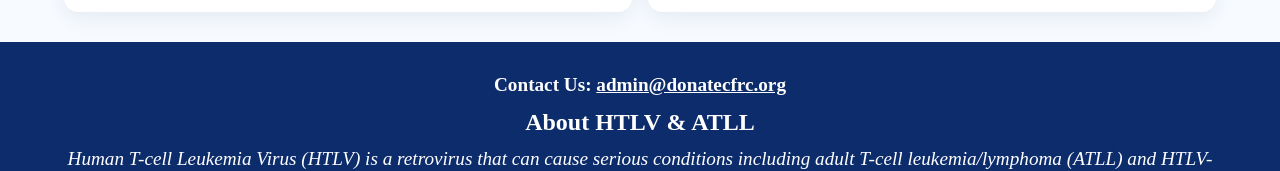
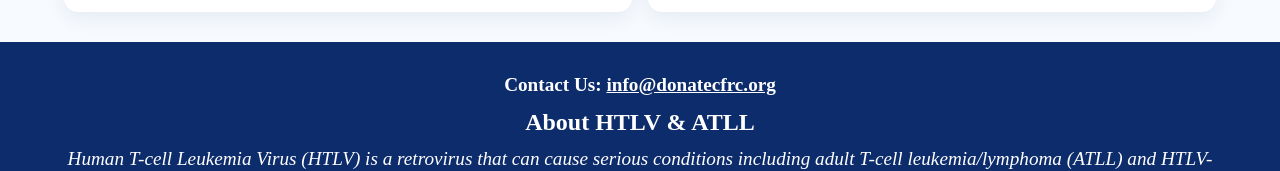
Before and after one commit to swarajtrivedi/cfrc-fundraiser, a React (Create React App) app: page / in a window 1280 px wide. Shown: the part 2483-2654 px from the top of the page. Built offline with nearby package versions, Linux system fonts and the light colour scheme.

Commit message:
info in footer

```diff
--- a/src/components/sections/FooterSection/FooterSection.tsx
+++ b/src/components/sections/FooterSection/FooterSection.tsx
@@ -11,7 +11,7 @@ export const FooterSection = () =>{
         <>
             <FinalFooter>
       <FooterText style={{ fontStyle: "normal", fontWeight: "bold" }}>
-        Contact Us: <FooterLink href="mailto:info@donatecfrc.org">admin@donatecfrc.org</FooterLink>
+        Contact Us: <FooterLink href="mailto:info@donatecfrc.org">info@donatecfrc.org</FooterLink>
       </FooterText>
 
       <FooterHeading>About HTLV & ATLL</FooterHeading>
```
